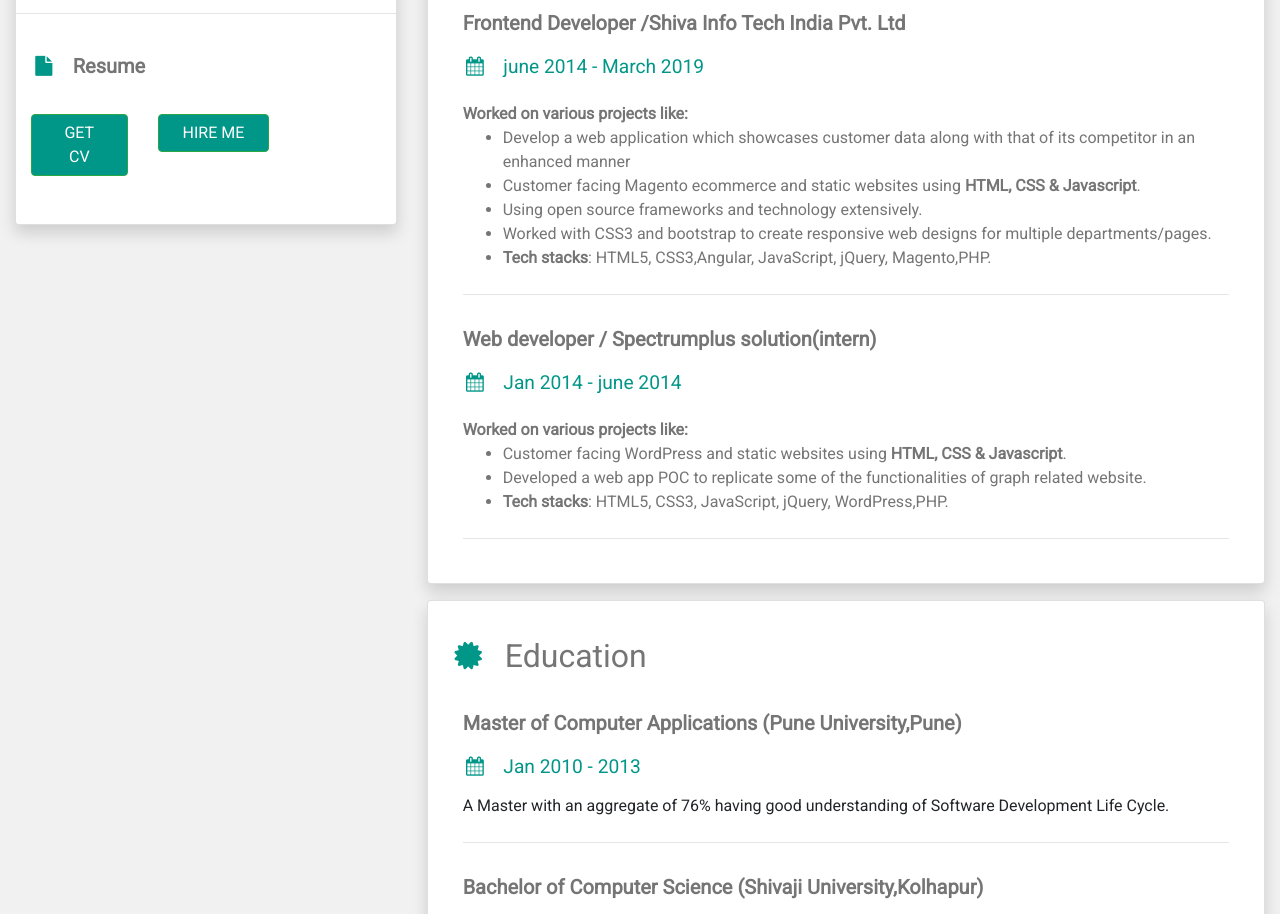
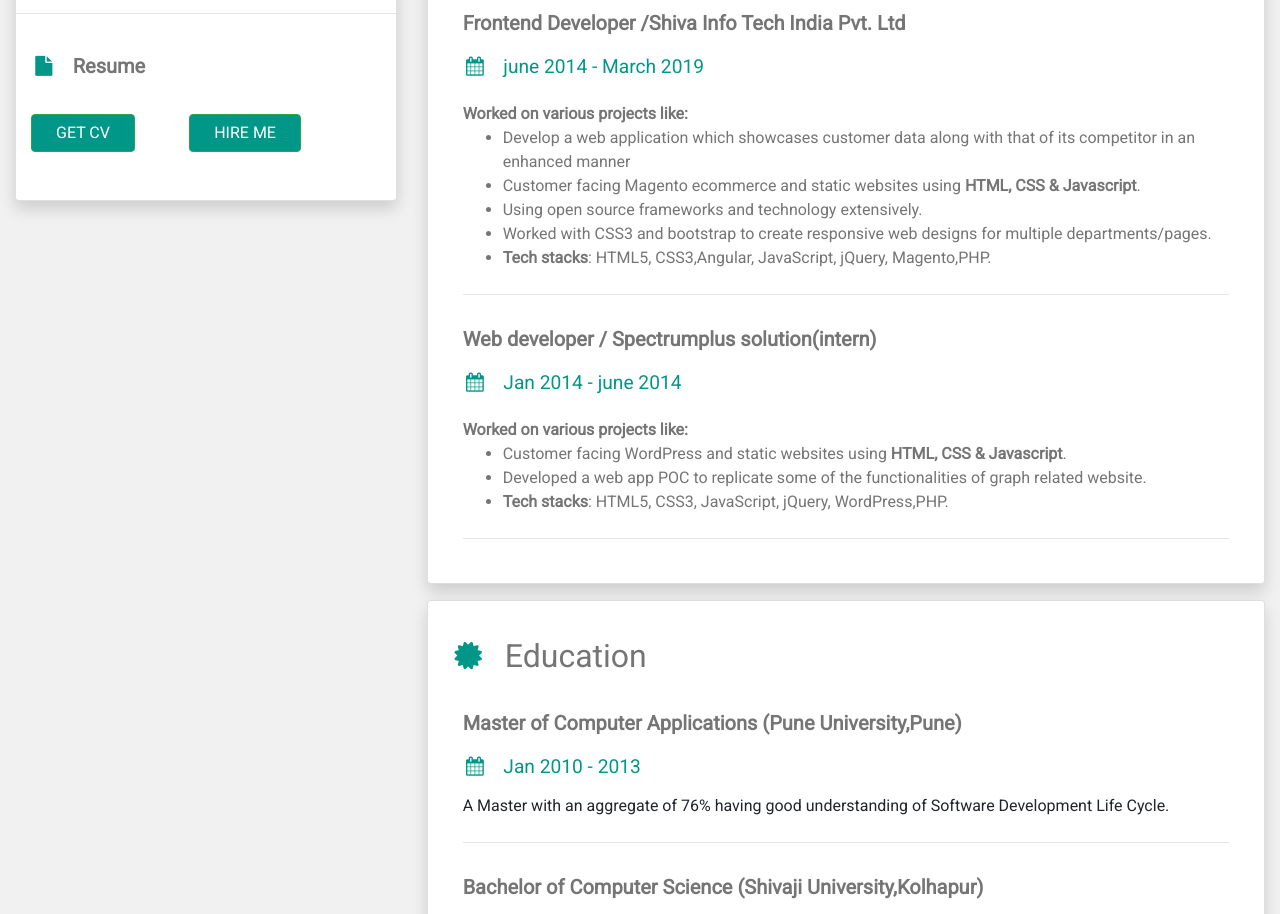
Before and after one commit to pramod0024/myportfolio, a plain HTML site: page index.html in a window 1280 px wide. Shown: the part 1015-1929 px from the top of the page. Drawn offline with nearby package versions, Linux system fonts and the light colour scheme.

Commit message:
Update index.html

```diff
--- a/index.html
+++ b/index.html
@@ -90,7 +90,7 @@
                             <div class="container py-4">
                                 <p class="h5 card-title"><b><i class="fa fa-file fa-fw mr-3"></i>Resume</b></p>
                                 <div class="row py-4">
-                                    <div class="col-lg-4"><button type="button" class="px-4 btn btn-success text-uppercase"><a href="./asset/Pramod_resume.docx" class="first_btn" download="Pramod_resume.docx">Get
+                                    <div class="col-lg-5"><button type="button" class="px-4 btn btn-success text-uppercase"><a href="./asset/Pramod_resume.docx" class="first_btn" download="Pramod_resume.docx">Get
                                         CV</a></button></div>
                                     <div class="col-lg-5"><button type="button" class="px-4 btn btn-success text-uppercase"><a class="first_btn" href="tel:+91-9881410287">Hire Me</a></button></div>
                                 </div>
```
